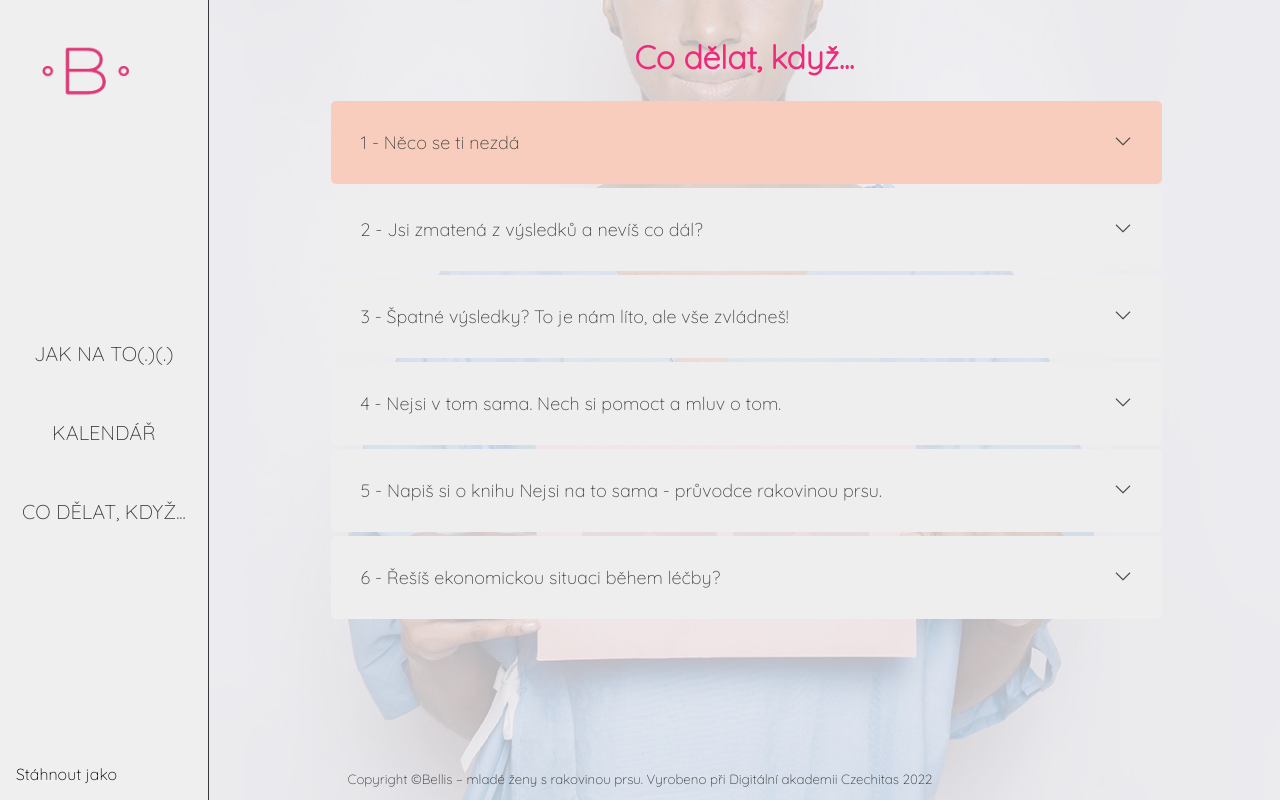
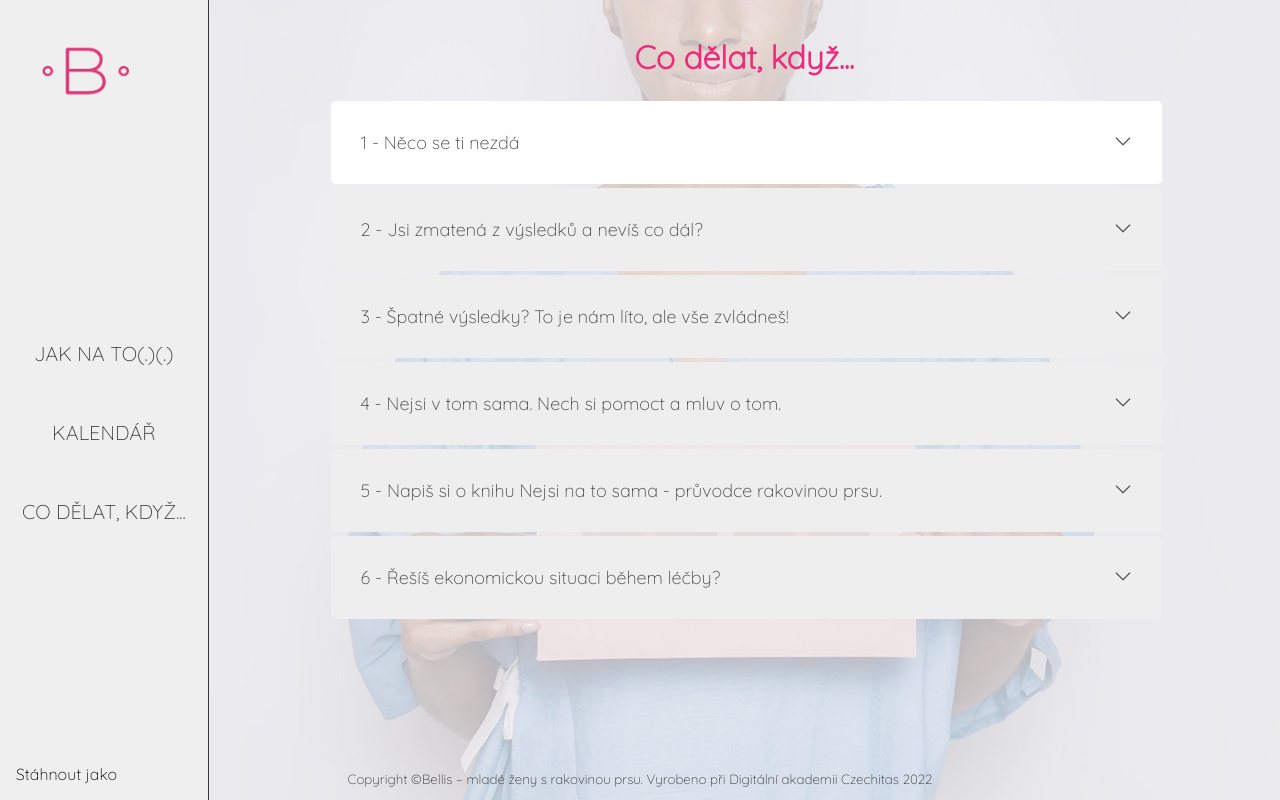
Before and after one commit to janajurcova/samovysetreni-prsu, a React app: page /codelatkdyz in a window 1280 px wide. In both pictures the pointer is over the button "1 - Něco se ti nezdá". Built offline with nearby package versions, Linux system fonts and the light colour scheme; what dayjs-recur would draw is missing.

Commit message:
change color Questions

```diff
--- a/src/pages/Questions/style.css
+++ b/src/pages/Questions/style.css
@@ -20,7 +20,7 @@
 /* Add a background color to the button if it is clicked on (add the .active class with JS), and when you move the mouse over it (hover) */
 .accordion.active,
 .accordion:hover {
-  background-color: var(--cream);
+  background-color: white;
 }
 .accordion.active {
   margin: 0px;
@@ -29,7 +29,7 @@
 /* Style the accordion panel. Note: hidden by default */
 .panel {
   padding: 0 18px;
-  background-color: var(--cream);
+  background-color: white;
   display: none;
   overflow: hidden;
 }
```
